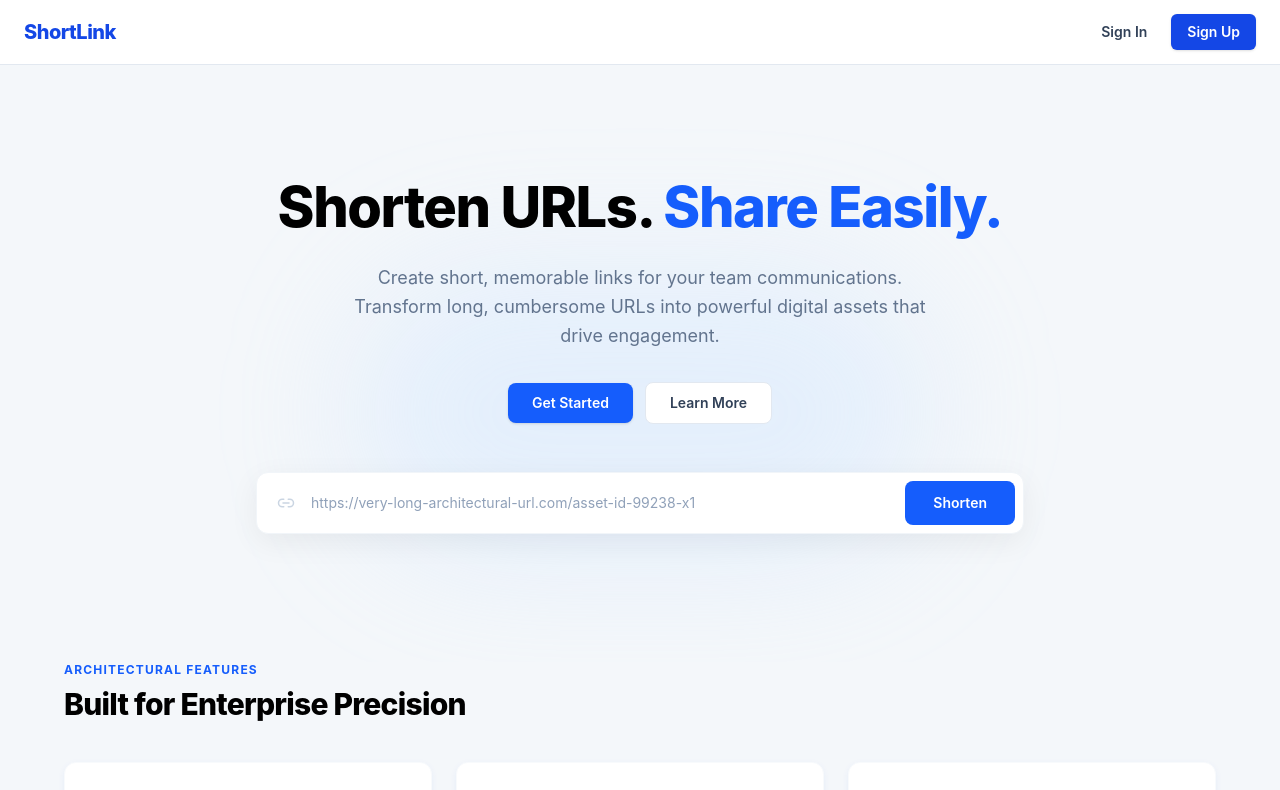
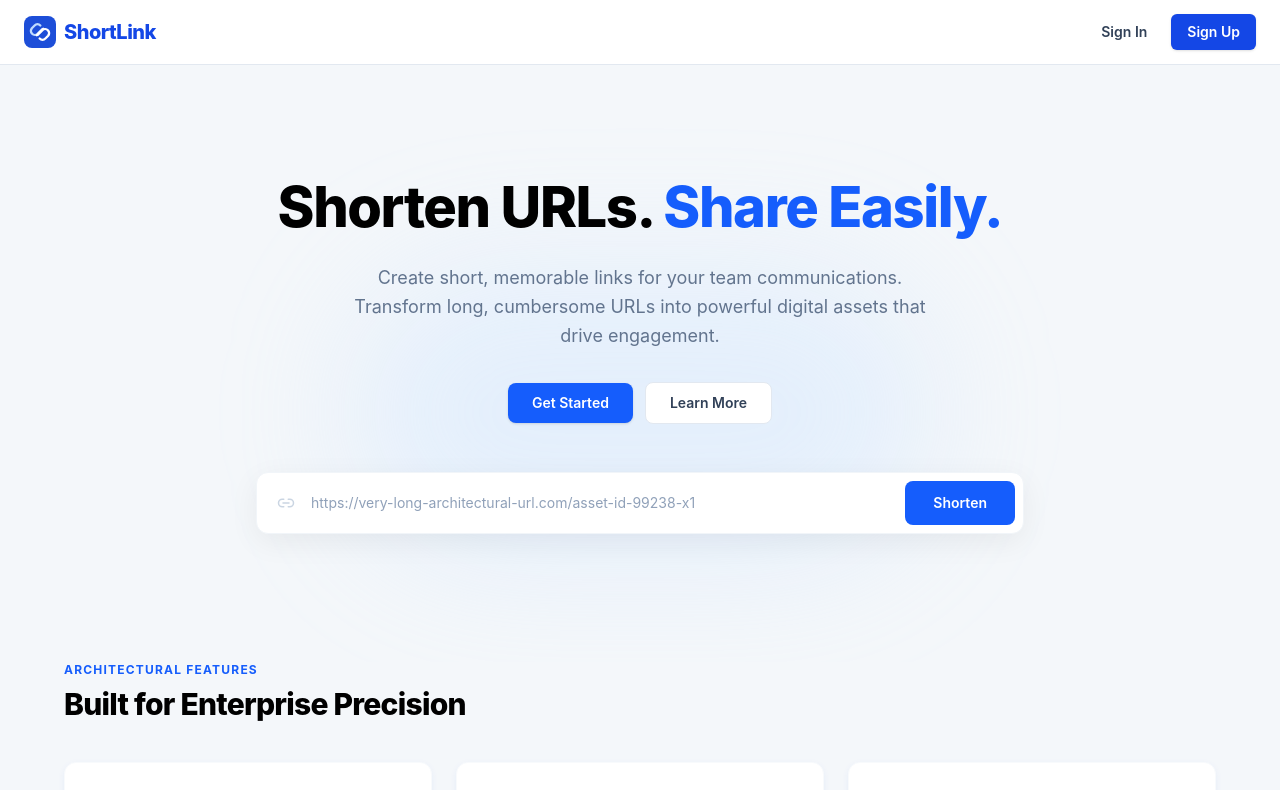
Before and after one commit to habibmrizki/shortlink-fe, a React (Vite) app: page / in a window 1280 px wide. Shown: the top 790 px of the page. Built offline with nearby package versions, Linux system fonts and the light colour scheme; no server answers.

Commit message:
feat(Navbar): enhance homepage link with logo and adjust styling

```diff
--- a/src/components/navbar/Navbar.jsx
+++ b/src/components/navbar/Navbar.jsx
@@ -40,9 +40,10 @@ export default function Navbar() {
         <div className="flex min-w-0 items-center gap-8">
           <Link
             to="/"
-            className="shrink-0 text-xl font-extrabold tracking-tight text-blue-700 transition hover:text-blue-800"
+            className="inline-flex shrink-0 items-center gap-2 text-xl font-extrabold tracking-tight text-blue-700 transition hover:text-blue-800"
             onClick={() => setMobileOpen(false)}
           >
+            <img src="/shortlink-mark.svg" alt="" className="size-8" />
             ShortLink
           </Link>
 
```
